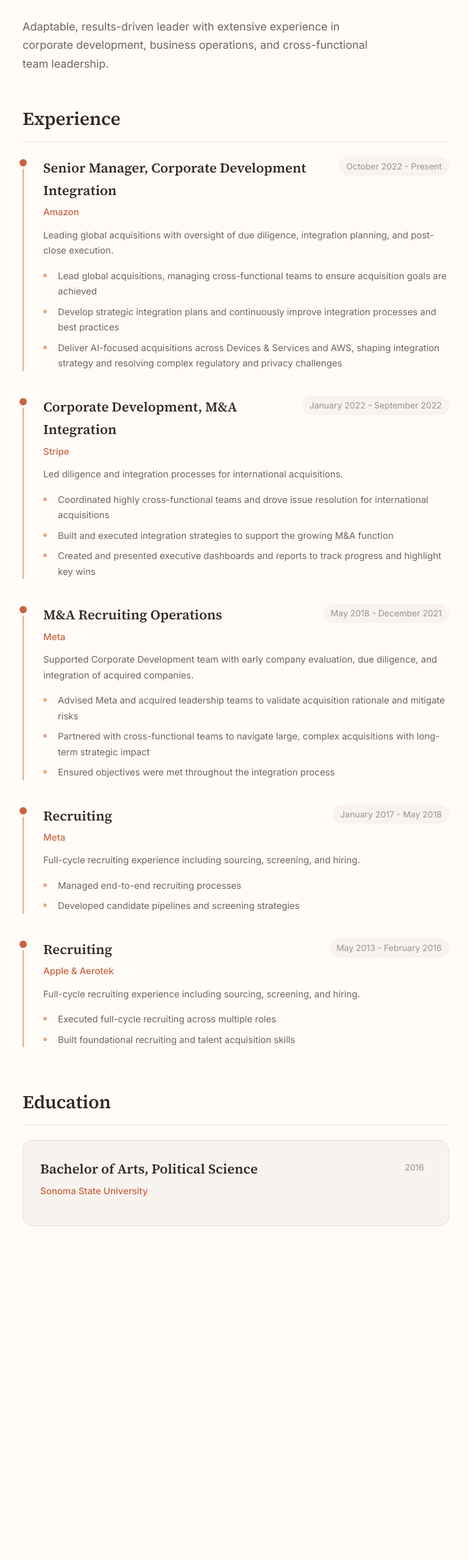
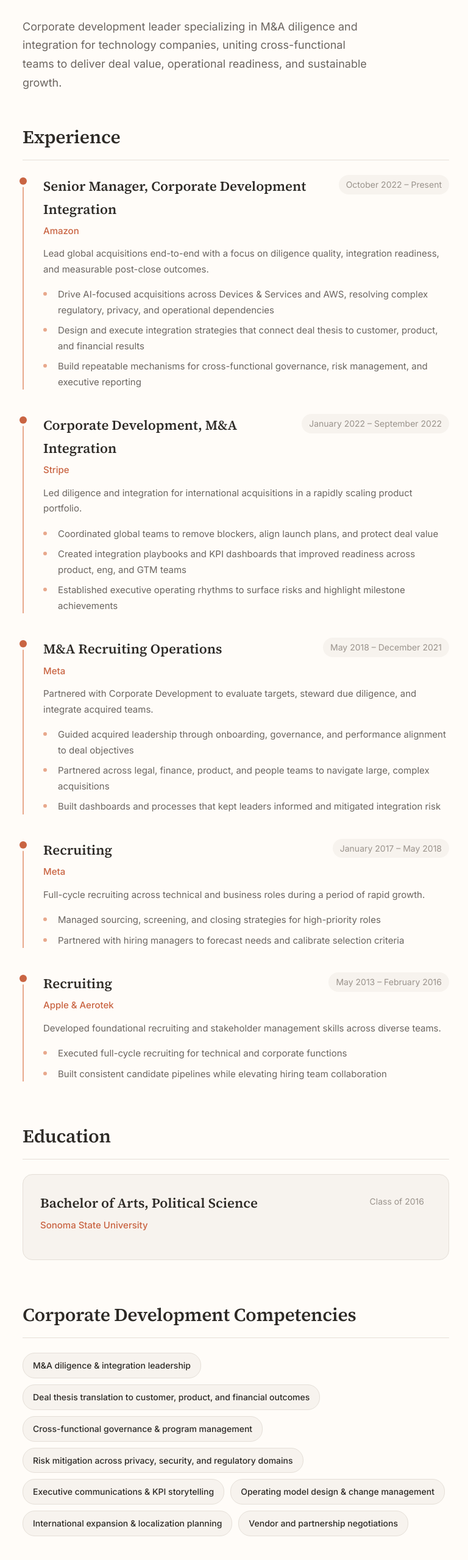
Before and after one commit to theryanhunt/homepage, a React (Vite) app: page /homepage/career in a window 1280 px wide. Shown: the part 159-2718 px from the top of the page at 61% size, without its empty margins (253-1021 px from the left). Before the commit the page ends 2274 px from the top, so only its background shows below. Built offline with nearby package versions, Linux system fonts and the light colour scheme.

Commit message:
Update career page content

```diff
--- a/src/pages/Career.jsx
+++ b/src/pages/Career.jsx
@@ -5,58 +5,60 @@
     id: 1,
     title: 'Senior Manager, Corporate Development Integration',
     company: 'Amazon',
-    period: 'October 2022 - Present',
-    description: 'Leading global acquisitions with oversight of due diligence, integration planning, and post-close execution.',
+    period: 'October 2022 – Present',
+    description:
+      'Lead global acquisitions end-to-end with a focus on diligence quality, integration readiness, and measurable post-close outcomes.',
     highlights: [
-      'Lead global acquisitions, managing cross-functional teams to ensure acquisition goals are achieved',
-      'Develop strategic integration plans and continuously improve integration processes and best practices',
-      'Deliver AI-focused acquisitions across Devices & Services and AWS, shaping integration strategy and resolving complex regulatory and privacy challenges'
+      'Drive AI-focused acquisitions across Devices & Services and AWS, resolving complex regulatory, privacy, and operational dependencies',
+      'Design and execute integration strategies that connect deal thesis to customer, product, and financial results',
+      'Build repeatable mechanisms for cross-functional governance, risk management, and executive reporting'
     ]
   },
   {
     id: 2,
     title: 'Corporate Development, M&A Integration',
     company: 'Stripe',
-    period: 'January 2022 - September 2022',
-    description: 'Led diligence and integration processes for international acquisitions.',
+    period: 'January 2022 – September 2022',
+    description: 'Led diligence and integration for international acquisitions in a rapidly scaling product portfolio.',
     highlights: [
-      'Coordinated highly cross-functional teams and drove issue resolution for international acquisitions',
-      'Built and executed integration strategies to support the growing M&A function',
-      'Created and presented executive dashboards and reports to track progress and highlight key wins'
+      'Coordinated global teams to remove blockers, align launch plans, and protect deal value',
+      'Created integration playbooks and KPI dashboards that improved readiness across product, eng, and GTM teams',
+      'Established executive operating rhythms to surface risks and highlight milestone achievements'
     ]
   },
   {
     id: 3,
     title: 'M&A Recruiting Operations',
     company: 'Meta',
-    period: 'May 2018 - December 2021',
-    description: 'Supported Corporate Development team with early company evaluation, due diligence, and integration of acquired companies.',
+    period: 'May 2018 – December 2021',
+    description:
+      'Partnered with Corporate Development to evaluate targets, steward due diligence, and integrate acquired teams.',
     highlights: [
-      'Advised Meta and acquired leadership teams to validate acquisition rationale and mitigate risks',
-      'Partnered with cross-functional teams to navigate large, complex acquisitions with long-term strategic impact',
-      'Ensured objectives were met throughout the integration process'
+      'Guided acquired leadership through onboarding, governance, and performance alignment to deal objectives',
+      'Partnered across legal, finance, product, and people teams to navigate large, complex acquisitions',
+      'Built dashboards and processes that kept leaders informed and mitigated integration risk'
     ]
   },
   {
     id: 4,
     title: 'Recruiting',
     company: 'Meta',
-    period: 'January 2017 - May 2018',
-    description: 'Full-cycle recruiting experience including sourcing, screening, and hiring.',
+    period: 'January 2017 – May 2018',
+    description: 'Full-cycle recruiting across technical and business roles during a period of rapid growth.',
     highlights: [
-      'Managed end-to-end recruiting processes',
-      'Developed candidate pipelines and screening strategies'
+      'Managed sourcing, screening, and closing strategies for high-priority roles',
+      'Partnered with hiring managers to forecast needs and calibrate selection criteria'
     ]
   },
   {
     id: 5,
     title: 'Recruiting',
     company: 'Apple & Aerotek',
-    period: 'May 2013 - February 2016',
-    description: 'Full-cycle recruiting experience including sourcing, screening, and hiring.',
+    period: 'May 2013 – February 2016',
+    description: 'Developed foundational recruiting and stakeholder management skills across diverse teams.',
     highlights: [
-      'Executed full-cycle recruiting across multiple roles',
-      'Built foundational recruiting and talent acquisition skills'
+      'Executed full-cycle recruiting for technical and corporate functions',
+      'Built consistent candidate pipelines while elevating hiring team collaboration'
     ]
   }
 ]
@@ -66,9 +68,20 @@
     id: 1,
     degree: 'Bachelor of Arts, Political Science',
     institution: 'Sonoma State University',
-    period: '2016',
+    period: 'Class of 2016',
     description: ''
   }
+]
+
+const competencies = [
+  'M&A diligence & integration leadership',
+  'Deal thesis translation to customer, product, and financial outcomes',
+  'Cross-functional governance & program management',
+  'Risk mitigation across privacy, security, and regulatory domains',
+  'Executive communications & KPI storytelling',
+  'Operating model design & change management',
+  'International expansion & localization planning',
+  'Vendor and partnership negotiations'
 ]
 
 export default function Career() {
@@ -76,7 +89,7 @@
     <div className="container career">
       <h1>Career</h1>
       <p className="page-intro">
-        Adaptable, results-driven leader with extensive experience in corporate development, business operations, and cross-functional team leadership.
+        Corporate development leader specializing in M&A diligence and integration for technology companies, uniting cross-functional teams to deliver deal value, operational readiness, and sustainable growth.
       </p>
 
       <section className="career-section">
@@ -119,6 +132,17 @@
           ))}
         </div>
       </section>
+
+      <section className="career-section">
+        <h2>Corporate Development Competencies</h2>
+        <div className="skills-grid">
+          {competencies.map((skill, index) => (
+            <span key={index} className="skill-tag">
+              {skill}
+            </span>
+          ))}
+        </div>
+      </section>
     </div>
   )
 }
```
